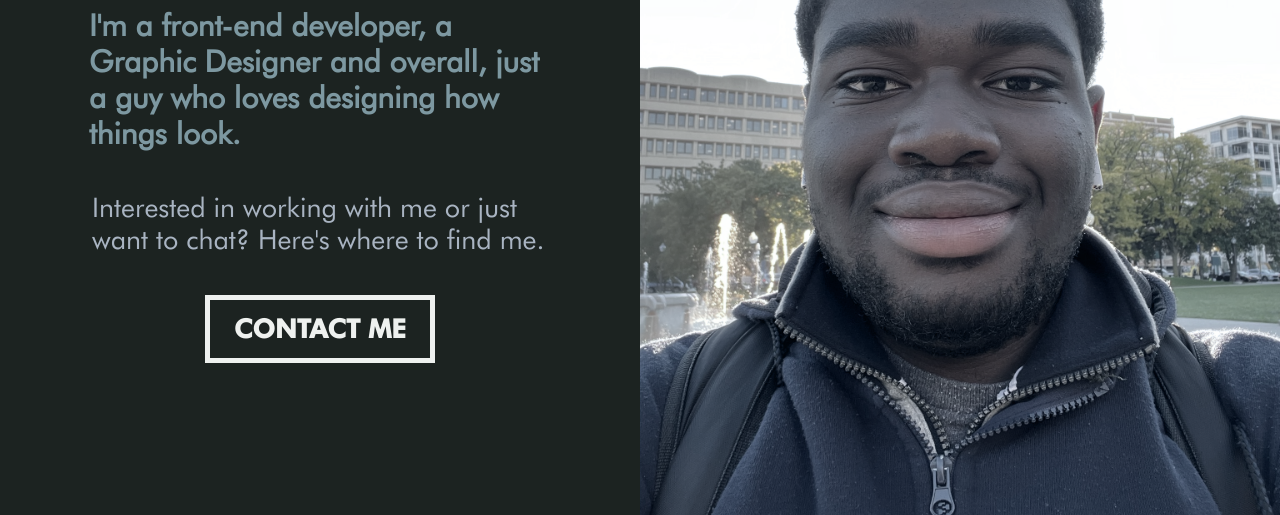
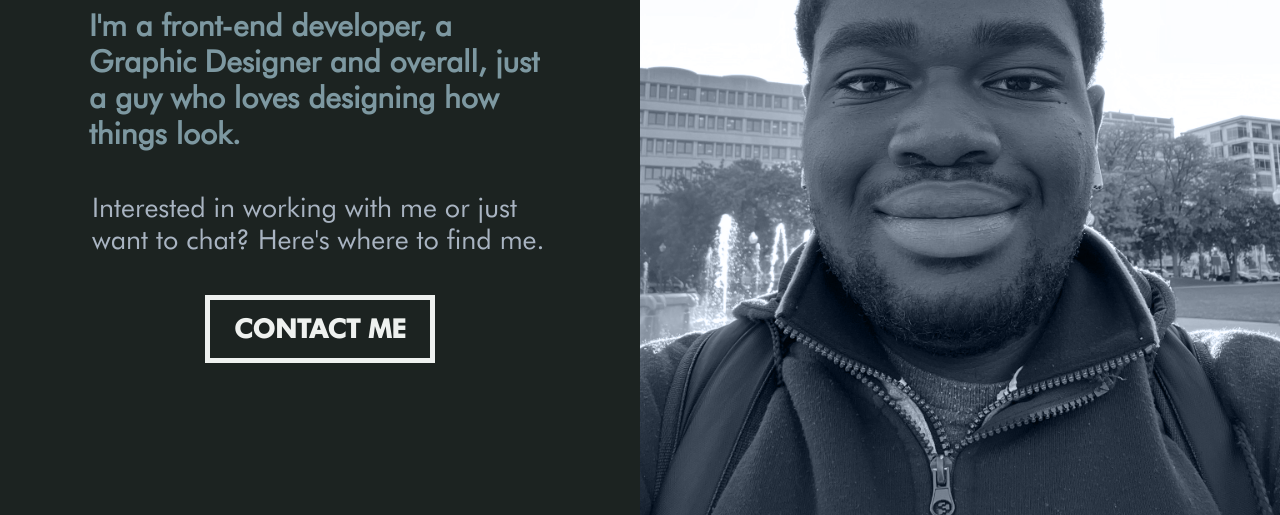
Before and after one commit to PJIceskull/WebPorfolio, a website: page index.html in a window 1280 px wide. Shown: the part 285-800 px from the top of the page. Drawn offline with Linux system fonts and the light colour scheme.

Commit message:
attempted to make home content respondsive

```diff
--- a/scss/home/home.scss
+++ b/scss/home/home.scss
@@ -1,18 +1,17 @@
 #Home-Section {
   max-width: $site-width;
-  height: $site-height;
+  // height: 100%;
+  min-height: $site-height;
   // background-color: burlywood;
   display: flex;
   align-items: center;
   justify-content: space-between;
-  .homeText,
-  .homeImg {
+  .homeText {
     width: 50%;
-    height: 100%;
+    // height: 100%;
+    min-height: $site-height;
     // max-width: 640px;
     // height: 800px;
-  }
-  .homeText {
     background-color: $eerieBlack;
     font-family: Helvetica;
     // padding-left: 80px;
@@ -50,11 +49,14 @@
       margin: 40px 92px;
     }
   }
-  .homeImg {
-    background-image: url(../img/profile_pic.JPEG);
-    background-size: cover;
-    background-position: bottom;
-    background-blend-mode: luminosity;
-    background-color: rgba($powderBlue, 0.6);
-  }
 }
+.homeImg {
+  min-height: $site-height;
+  width: 50%;
+  background-image: url(../img/profile_pic.JPEG);
+  background-size: cover;
+  background-position: bottom;
+  background-blend-mode: luminosity;
+  // background-color: rgba($powderBlue, 0.6);
+  background-color: $powderBlue;
+}
```
Also changed, not shown: css/styles.css, 1 other file.
